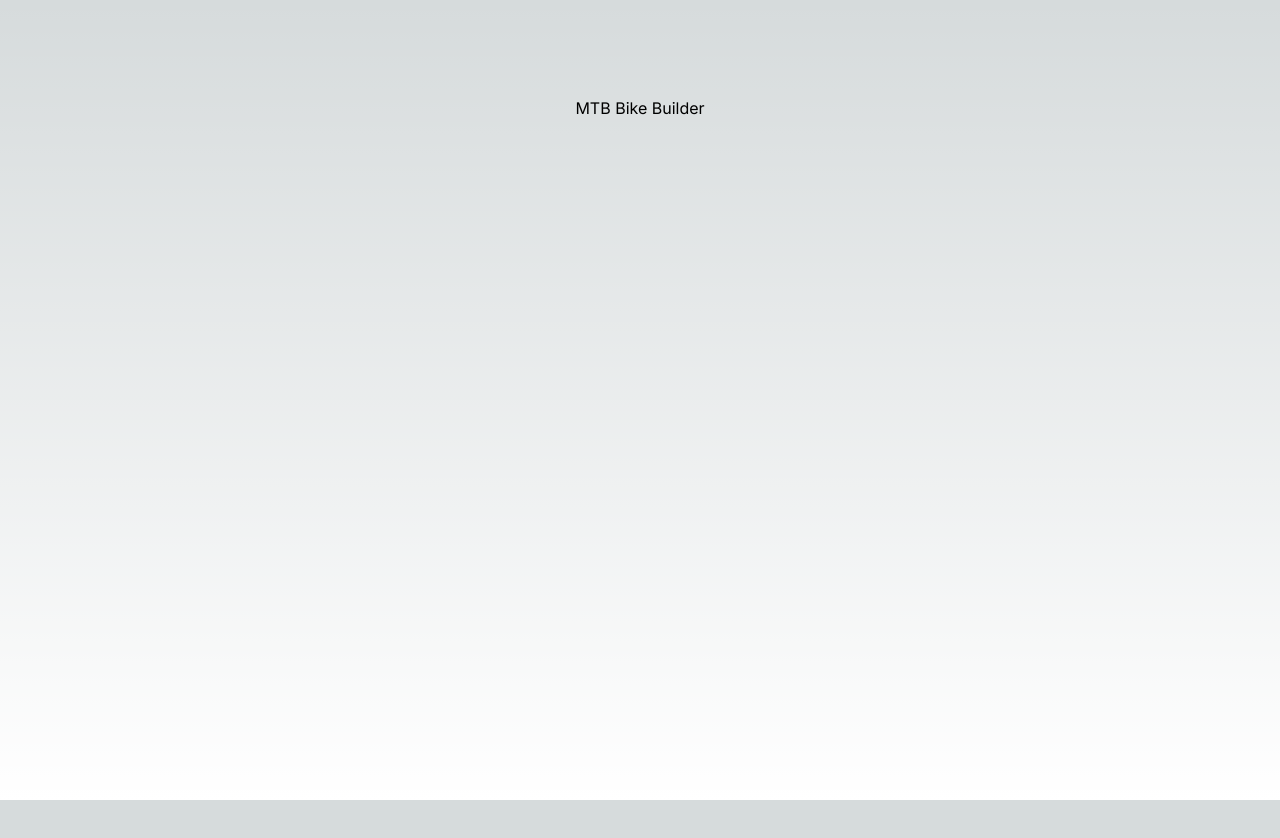
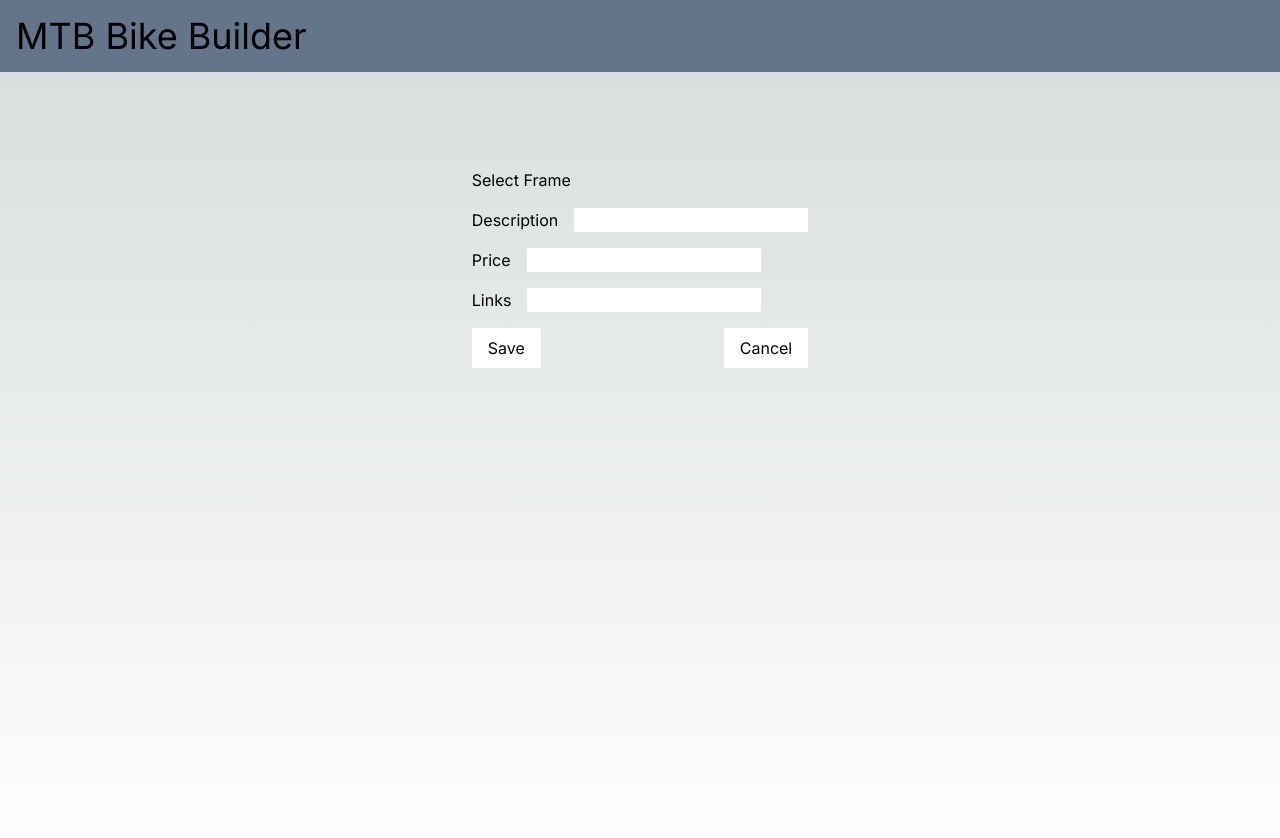
Before and after one commit to ABaker14791/mtb-bike-builder, a Next.js app: page / in a window 1280 px wide. Shown: the top 838 px of the page. Before the commit the page ends 800 px from the top, so only its background shows below. Built offline with nearby package versions, Linux system fonts and the light colour scheme.

Commit message:
added first client component

```diff
--- /dev/null
+++ b/app/FrameForm.tsx
@@ -0,0 +1,29 @@
+"useClient";
+
+const FrameForm = () => {
+	return (
+		<div>
+			<h1>Select Frame</h1>
+			<form>
+				<div className="flex gap-4 my-4">
+					<label htmlFor="description">Description</label>
+					<input name="description" type="text" />
+				</div>
+				<div className="flex gap-4 my-4">
+					<label htmlFor="description">Price</label>
+					<input name="description" type="text" />
+				</div>
+				<div className="flex gap-4 my-4">
+					<label htmlFor="description">Links</label>
+					<input name="description" type="text" />
+				</div>
+				<div className="flex justify-between">
+					<button className="py-2 px-4 bg-white text-black">Save</button>
+					<button className="py-2 px-4 bg-white text-black">Cancel</button>
+				</div>
+			</form>
+		</div>
+	);
+};
+
+export default FrameForm;
--- a/app/layout.tsx
+++ b/app/layout.tsx
@@ -15,7 +15,10 @@ export default function RootLayout({
 }) {
 	return (
 		<html lang="en">
-			<body className={inter.className}>{children}</body>
+			<body className={inter.className}>
+				<header className="p-4 text-4xl bg-slate-500">MTB Bike Builder</header>
+				{children}
+			</body>
 		</html>
 	);
 }
--- a/app/page.tsx
+++ b/app/page.tsx
@@ -1,7 +1,9 @@
+import FrameForm from "./FrameForm";
+
 export default function Home() {
 	return (
 		<main className="flex min-h-screen flex-col items-center justify-between p-24">
-			MTB Bike Builder
+			<FrameForm />
 		</main>
 	);
 }
```
